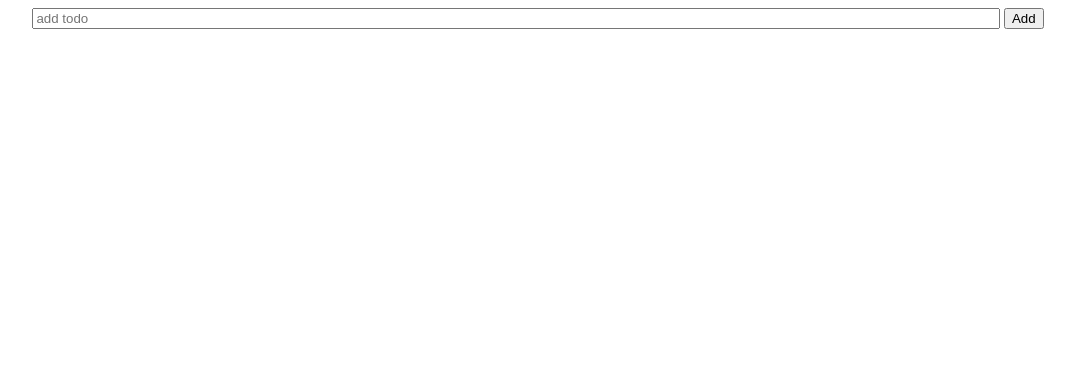
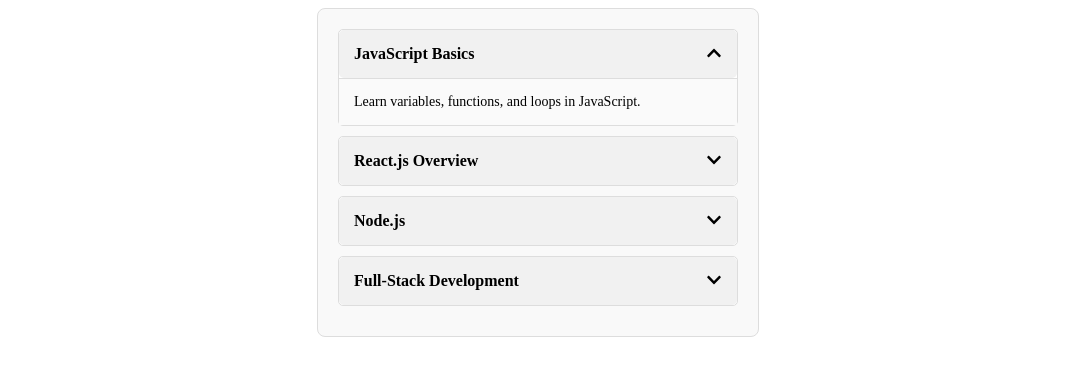
Before and after one commit to bharathvijayss/Frontend-Interview-Preparation, a React (Vite) app: page / in a window 1280 px wide. Shown: the top 376 px of the page, without its empty margins (102-1177 px from the left). Built offline with nearby package versions, Linux system fonts and the light colour scheme.

Commit message:
accordions

```diff
--- a/package.json
+++ b/package.json
@@ -11,7 +11,8 @@
   },
   "dependencies": {
     "react": "^19.2.3",
-    "react-dom": "^19.2.3"
+    "react-dom": "^19.2.3",
+    "react-icons": "^5.5.0"
   },
   "devDependencies": {
     "@eslint/js": "^9.39.2",
--- a/src/App.jsx
+++ b/src/App.jsx
@@ -8,6 +8,7 @@
 import NestedCheckBoxes from "./components/NestedCheckBoxes/NestedCheckBoxes";
 import Chips from "./components/Chips/Chips";
 import TodoList from "./components/TodoList/TodoList";
+import Accordion from "./components/Accordion/Accordion";
 
 function App() {
   // const progressBars = [10, 50, 100];
@@ -23,7 +24,8 @@
       {/* <TabForm /> */}
       {/* <NestedCheckBoxes /> */}
       {/* <Chips /> */}
-      <TodoList />
+      {/* <TodoList /> */}
+      <Accordion />
     </div>
   );
 }
--- /dev/null
+++ b/src/components/Accordion/Accordion.jsx
@@ -0,0 +1,40 @@
+import { items } from "./utils/constants";
+import {
+  accordion,
+  accordion_item,
+  accordion_title,
+  accordion_content,
+} from "./Accordion.module.css";
+import { useState } from "react";
+import { FaChevronUp, FaChevronDown } from "react-icons/fa";
+
+const Accordion = () => {
+  const [activeIndex, setActiveIndex] = useState(0);
+  const handleToggling = (index) => {
+    setActiveIndex(activeIndex === index ? null : index);
+  };
+  return !items || items.length === 0 ? (
+    <p>No Items to Display</p>
+  ) : (
+    <div className={accordion}>
+      {items.map((item, index) => {
+        return (
+          <div key={index} className={accordion_item}>
+            <div
+              className={accordion_title}
+              onClick={() => handleToggling(index)}
+            >
+              {item.title}
+              {activeIndex === index ? <FaChevronUp /> : <FaChevronDown />}
+            </div>
+            {activeIndex === index && (
+              <div className={accordion_content}>{item.content}</div>
+            )}
+          </div>
+        );
+      })}
+    </div>
+  );
+};
+
+export default Accordion;
--- /dev/null
+++ b/src/components/Accordion/Accordion.module.css
@@ -0,0 +1,54 @@
+/* General Accordion Styles */
+.accordion {
+    width: 100%;
+    max-width: 400px;
+    margin: auto;
+    padding: 20px;
+    border: 1px solid #ddd;
+    border-radius: 8px;
+    background-color: #f9f9f9;
+}
+
+/* Accordion Item Styles */
+.accordion_item {
+    margin-bottom: 10px;
+    border: 1px solid #ddd;
+    border-radius: 5px;
+    background-color: #fff;
+}
+
+/* Accordion Title Button */
+.accordion_title {
+    padding: 15px;
+    text-align: left;
+    background-color: #f1f1f1;
+    border: none;
+    border-radius: 5px;
+    cursor: pointer;
+    font-size: 16px;
+    font-weight: bold;
+    transition: background-color 0.3s ease;
+    display: flex;
+    justify-content: space-between;
+}
+
+.accordion_title:hover {
+    background-color: #e0e0e0;
+}
+
+.accordion_title[aria-expanded="true"] {
+    background-color: #d0d0d0;
+}
+
+.accordion_content {
+    padding: 15px;
+    background-color: #fafafa;
+    border-top: 1px solid #ddd;
+    font-size: 14px;
+}
+
+.accordion p {
+    font-size: 16px;
+    color: #666;
+    text-align: center;
+}
--- /dev/null
+++ b/src/components/Accordion/utils/constants.js
@@ -0,0 +1,18 @@
+export const items = [
+    {
+        title: "JavaScript Basics",
+        content: "Learn variables, functions, and loops in JavaScript."
+    },
+    {
+        title: "React.js Overview",
+        content: "Understand components, state, and props in React."
+    },
+    {
+        title: "Node.js",
+        content: "Basics of server-side development with Node.js."
+    },
+    {
+        title: "Full-Stack Development",
+        content: "Build full-stack apps with React and Node.js."
+    },
+];
```
Also changed, not shown: 1 other file (tests, documents, lock files or other folders).
